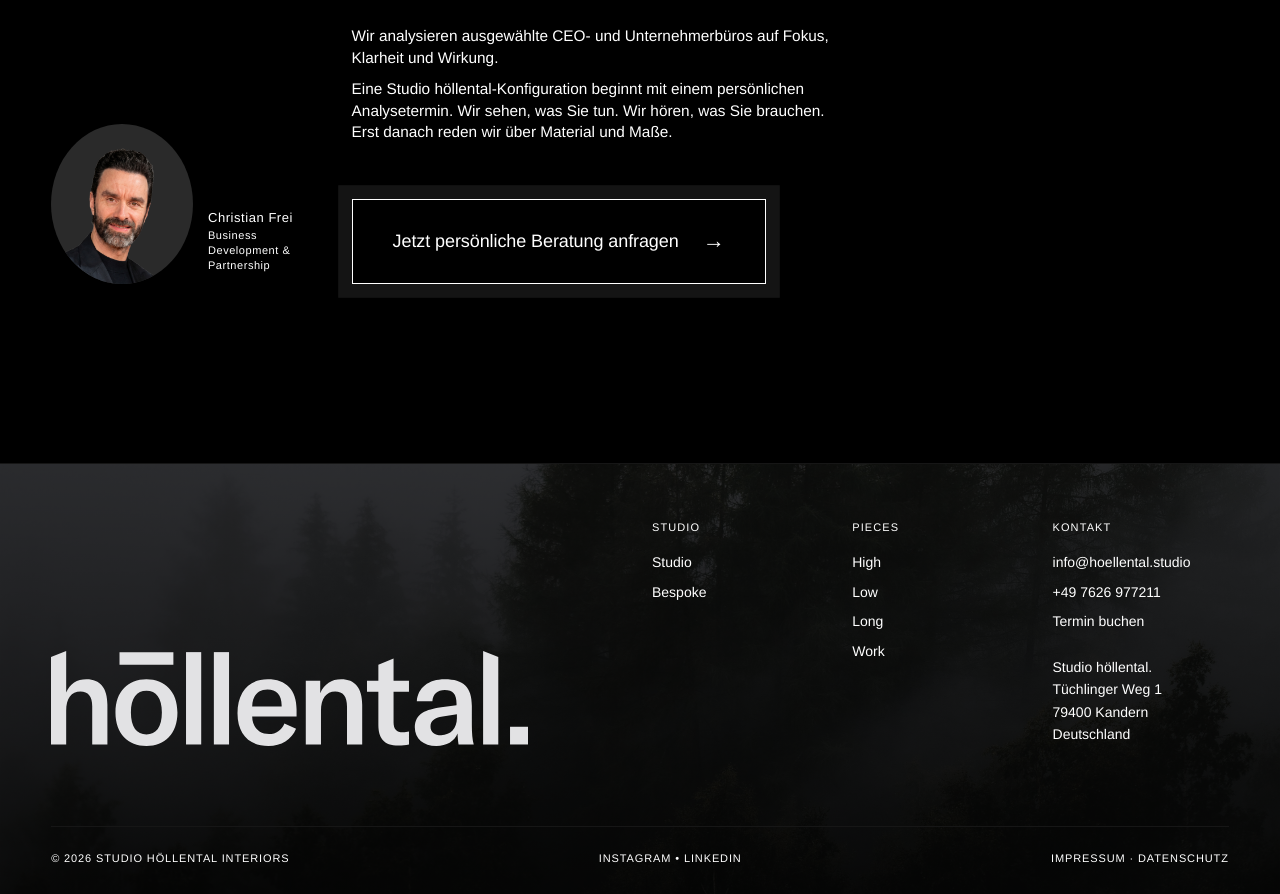
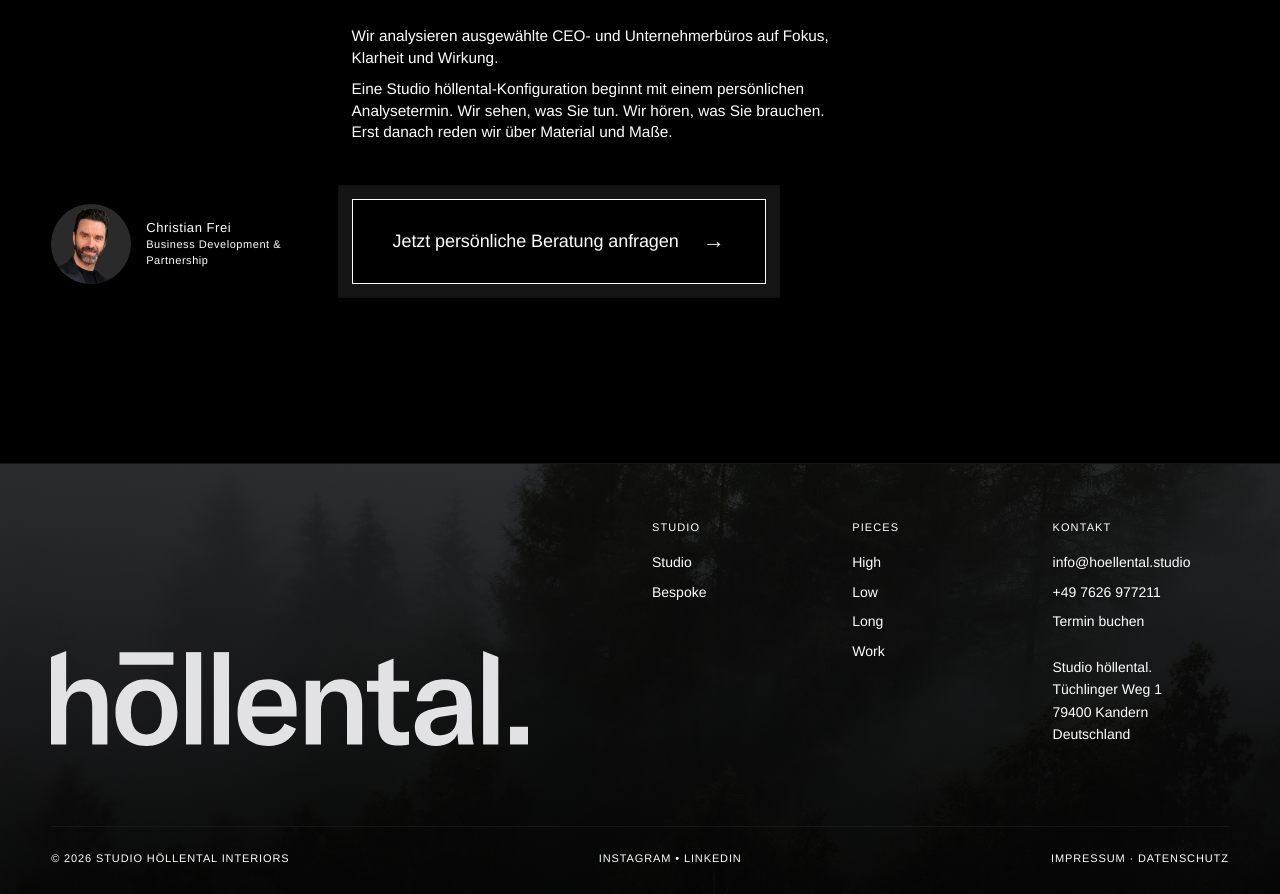
Before and after one commit to talentbenutzer/ht_high_a, a Next.js app: page / in a window 1280 px wide. Shown: the part 8065-8959 px from the top of the page. Built offline with nearby package versions, Linux system fonts and the light colour scheme; a web font is replaced by a local one.

Commit message:
Resize Christian Frei picture and center with text

```diff
--- a/components/LandingPage.jsx
+++ b/components/LandingPage.jsx
@@ -781,11 +781,11 @@ export default function LandingPage() {
               <span className="arrow" aria-hidden="true">→</span>
             </a>
           </div>
-          <div className="lhs" style={{ display: 'flex', alignItems: 'flex-end', gap: '15px', alignSelf: 'flex-end' }}>
-            <div style={{ backgroundColor: '#2a2a2a', display: 'flex', alignItems: 'flex-end', justifyContent: 'center', width: '160px', height: '160px', overflow: 'hidden', borderRadius: '50%' }}>
+          <div className="lhs" style={{ display: 'flex', alignItems: 'center', gap: '15px', alignSelf: 'flex-end' }}>
+            <div style={{ backgroundColor: '#2a2a2a', display: 'flex', alignItems: 'flex-end', justifyContent: 'center', width: '80px', height: '80px', flexShrink: 0, overflow: 'hidden', borderRadius: '50%' }}>
               <img src="/images/cf01q.png" alt="Christian Frei" style={{ width: '100%', height: 'auto', display: 'block' }} />
             </div>
-            <div className="sales-manager-text" style={{ fontSize: '11px', color: 'var(--bone-dim)', lineHeight: '1.4', paddingBottom: '10px', letterSpacing: '0.05em' }}>
+            <div className="sales-manager-text" style={{ fontSize: '11px', color: 'var(--bone-dim)', lineHeight: '1.4', letterSpacing: '0.05em' }}>
               <span style={{ color: 'var(--bone)', fontWeight: '500', fontSize: '13px' }}>Christian Frei</span><br />
               Business Development &<br />Partnership
             </div>
```
